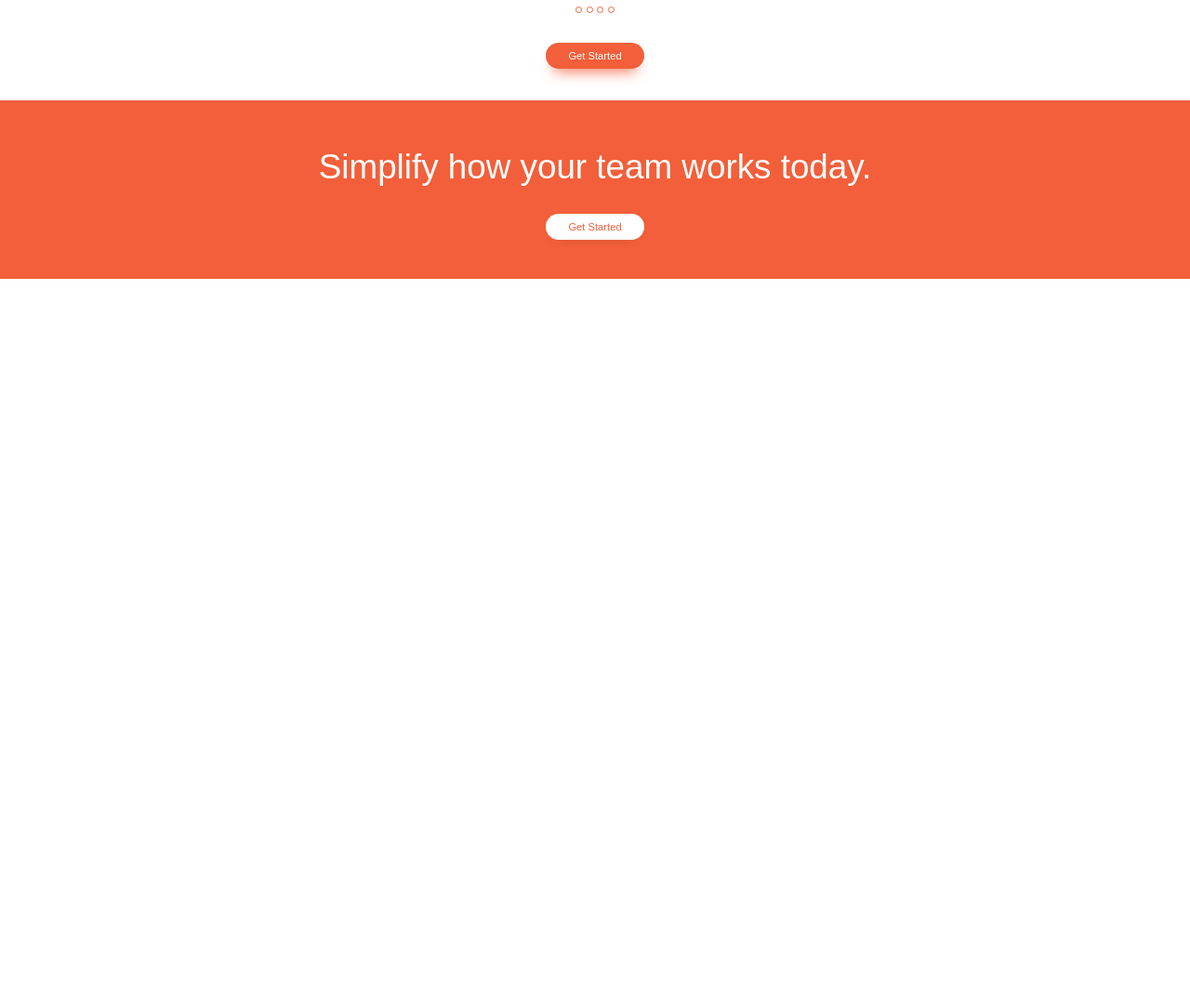
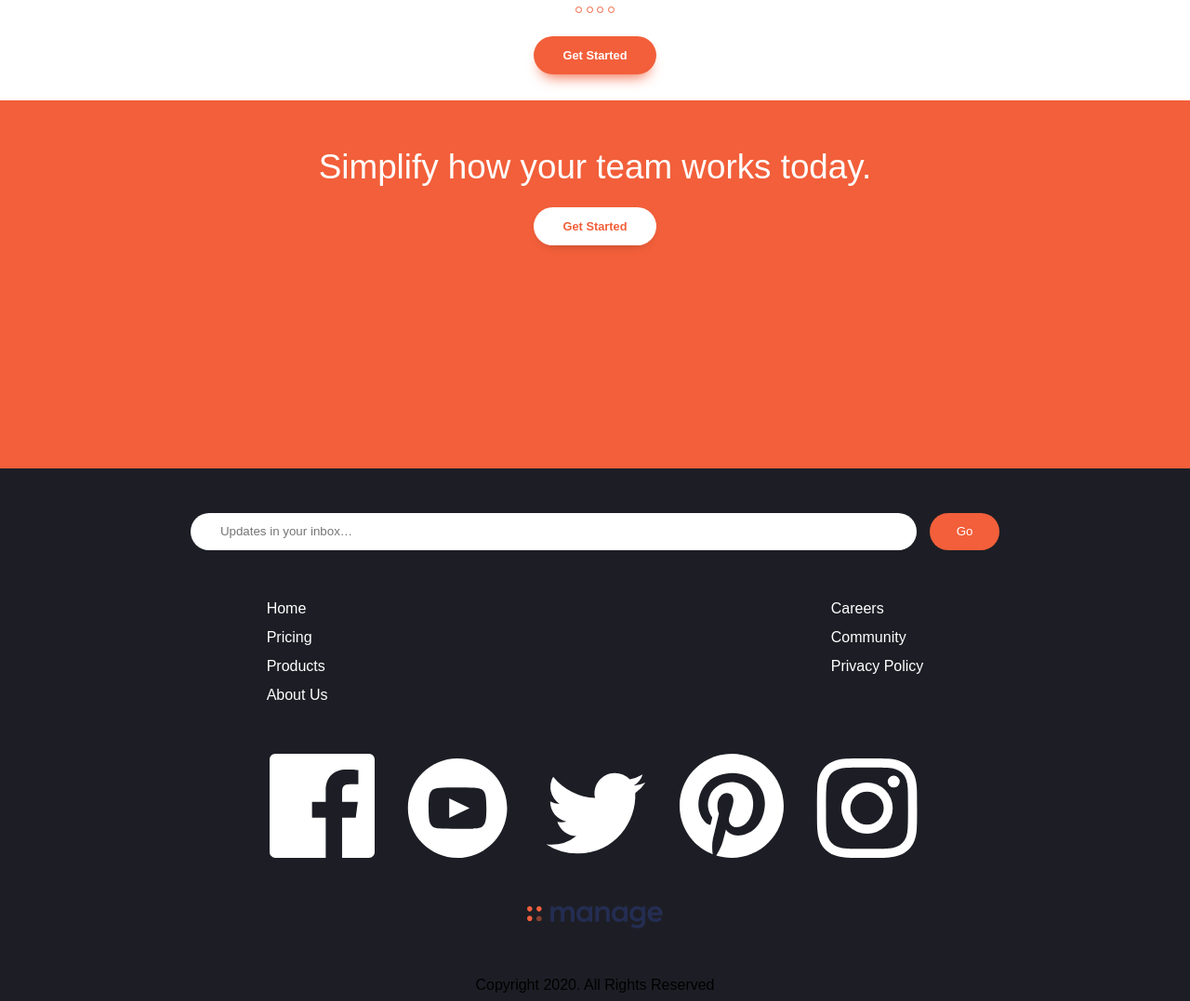
Before and after one commit to kbrandon19/manage-landing-page, a plain HTML site: page index.html in a window 1280 px wide. Shown: the part 2319-3396 px from the top of the page at 93% size. Before the commit the page ends 2619 px from the top, so only its background shows below. Drawn offline with Linux system fonts and the light colour scheme; a web font is replaced by a local one.

Commit message:
Finalizing Mobile Design

```diff
--- a/index.html
+++ b/index.html
@@ -92,7 +92,8 @@
           </div>
         </div>
         <div class="label-text">
-          <p>See how your day-to-day tasks fit into the wider vision. Go from tracking progress at the milestone level all the way done to the smallest of details. Never lose sight of bigger picture again.</p>
+          <p>See how your day-to-day tasks fit into the wider vision. Go from tracking progress at the milestone level
+            all the way done to the smallest of details. Never lose sight of bigger picture again.</p>
         </div>
       </div>
       <div class="label-two">
@@ -138,7 +139,7 @@
     </div>
     <div class="profile-card-bio">
       <div class="card-one">
-        <img class="profile-img"src="/images/avatar-anisha.png" alt="">
+        <img class="profile-img" src="/images/avatar-anisha.png" alt="">
         <h4>Anisha Li</h4>
         <p>“Manage has supercharged our team’s workflow. The ability to maintain
           visibility on larger milestones at all times keeps everyone motivated.”</p>
@@ -146,20 +147,20 @@
       <div class="card-two">
         <img class="profile-img" src="./images/avatar-shanai.png" alt="">
         <h4>Ali Bravo</h4>
-        <p>  “We have been able to cancel so many other subscriptions since using
+        <p> “We have been able to cancel so many other subscriptions since using
           Manage. There is no more cross-channel confusion and everyone is much
           more focused.”</p>
       </div>
       <div class="card-three">
         <img class="profile-img" src="./images/avatar-richard.png" alt="">
         <h4>Richard Watts</h4>
-        <p>  “Manage allows us to provide structure and process. It keeps us organized
+        <p> “Manage allows us to provide structure and process. It keeps us organized
           and focused. I can’t stop recommending them to everyone I talk to!”</p>
       </div>
       <div class="card-four">
         <img class="profile-img" src="./images/avatar-richard.png" alt="">
         <h4>Richard Watts</h4>
-        <p>  “Manage allows us to provide structure and process. It keeps us organized
+        <p> “Manage allows us to provide structure and process. It keeps us organized
           and focused. I can’t stop recommending them to everyone I talk to!”</p>
       </div>
 
@@ -185,7 +186,43 @@
   </div>
 
   <footer class="footer">
+    <div class="grid">
+      <div class="logo">
+        <img src="/images/logo.svg" alt="">
+      </div>
+      <div class="social">
+        <div class="social-icons">
+          <img src="./images/icon-facebook.svg" alt="">
+          <img src="./images/icon-youtube.svg" alt="">
+          <img src="./images/icon-twitter.svg" alt="">
+          <img src="./images/icon-pinterest.svg" alt="">
+          <img src="./images/icon-instagram.svg" alt="">
 
+        </div>
+      </div>
+      <div class="sitemap">
+        <div class="sitemap-link-l">
+          <a href="">Home</a>
+          <a href="">Pricing</a>
+          <a href="">Products</a>
+          <a href="">About Us</a>
+        </div>
+        <div class="sitemap-link-r">
+          <a href="">Careers</a>
+          <a href="">Community</a>
+          <a href="">Privacy Policy</a>
+        </div>
+      </div>
+      <div class="email">
+        <form action="#">
+          <input type="email" name="Email" placeholder="Updates in your inbox…" id="email_address">
+          <button type="submit">Go</button>
+
+
+        </form>
+      </div>
+      <div class="copy"><p>Copyright 2020. All Rights Reserved</p></div>
+    </div>
   </footer>
 
 
--- a/scss/style.scss
+++ b/scss/style.scss
@@ -14,10 +14,11 @@ p{font-size:1rem;}
 
 .cta-btn{
     text-decoration: none;
-    padding:.5rem 1.5rem;
+    padding:.8rem 2rem;
     background:$bright-red;
     color:#ffffff;
-    font-size:.7rem;
+    font-weight: 600;
+    font-size:.8rem;
     border-radius:25px;
     box-shadow: 0px 10px 15px -8px $bright-red;
 }
@@ -278,7 +279,7 @@ body{
 
 .banner{
     width:100%;
-    height:auto;
+    height:300px;
     text-align: center;
 
     background-color: $bright-red;
@@ -299,3 +300,85 @@ body{
 }
 
 }
+
+.footer{
+    width:auto;
+    height:auto;
+    padding: 3rem 1rem .5rem 1rem;
+    background-color: $very-dark-blue;
+
+    .grid{
+        width:100%;
+        display:grid;
+        gap:3rem;
+        grid-template-columns: auto;
+
+        grid-template-areas:
+        "email"
+        "sitemap"
+        "social"
+        "logo"
+        "copy";
+        text-align: center;
+
+        .social{
+            grid-area:social;
+
+            .social-icons img{
+                width:9%;
+                padding:0 15px;
+            }
+        }
+
+        .logo{grid-area: logo;}
+
+        .email{
+            grid-area: email;
+
+            form{
+                height:40px;
+                width:auto;
+
+
+            input{
+                height:100%;
+                width:60%;
+                outline:none;
+                border:none;
+                border-radius:50px;
+                padding:0 0 0 2rem;
+                margin-right:10px;
+
+            }
+
+            button{
+                cursor: pointer;
+                border-radius: 50px;
+                outline:none;
+                border:none;
+                background-color:$bright-red;
+                color:#ffffff;
+                height:100%;
+                width:75px;
+            }
+        }
+        }
+
+        .sitemap{
+            display:flex;
+            grid-area: sitemap;
+            text-align: left;
+            justify-content: space-around;
+            align-items: top;
+
+            .sitemap-link-l a,.sitemap-link-r a{
+                display:block;
+                padding:.4rem 0;
+                text-decoration: none;
+                color:#ffffff;
+            }
+        }
+        .copy{grid-area: copy;p{margin:0;}}
+    }
+
+}
```
Also changed, not shown: scss/style.css, 2 other files. Lines whose indentation alone changed are shown as unchanged.
